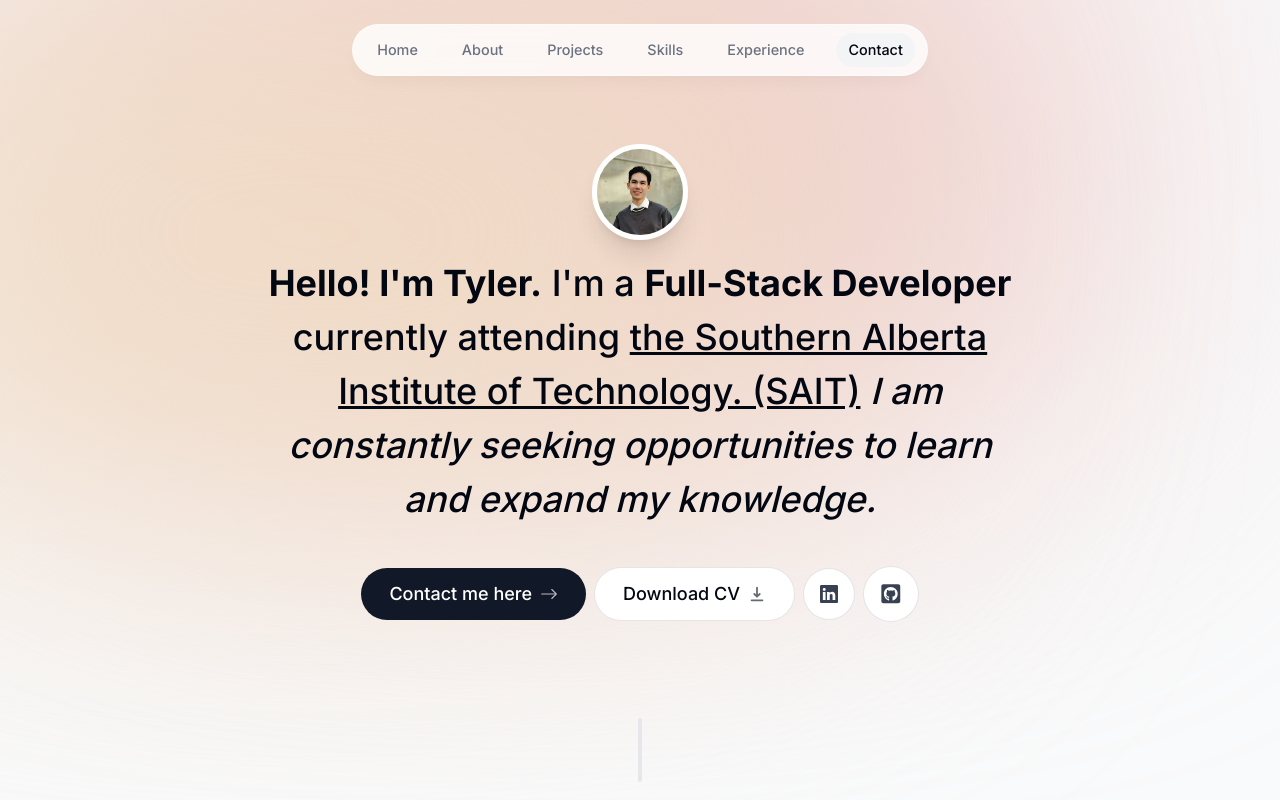
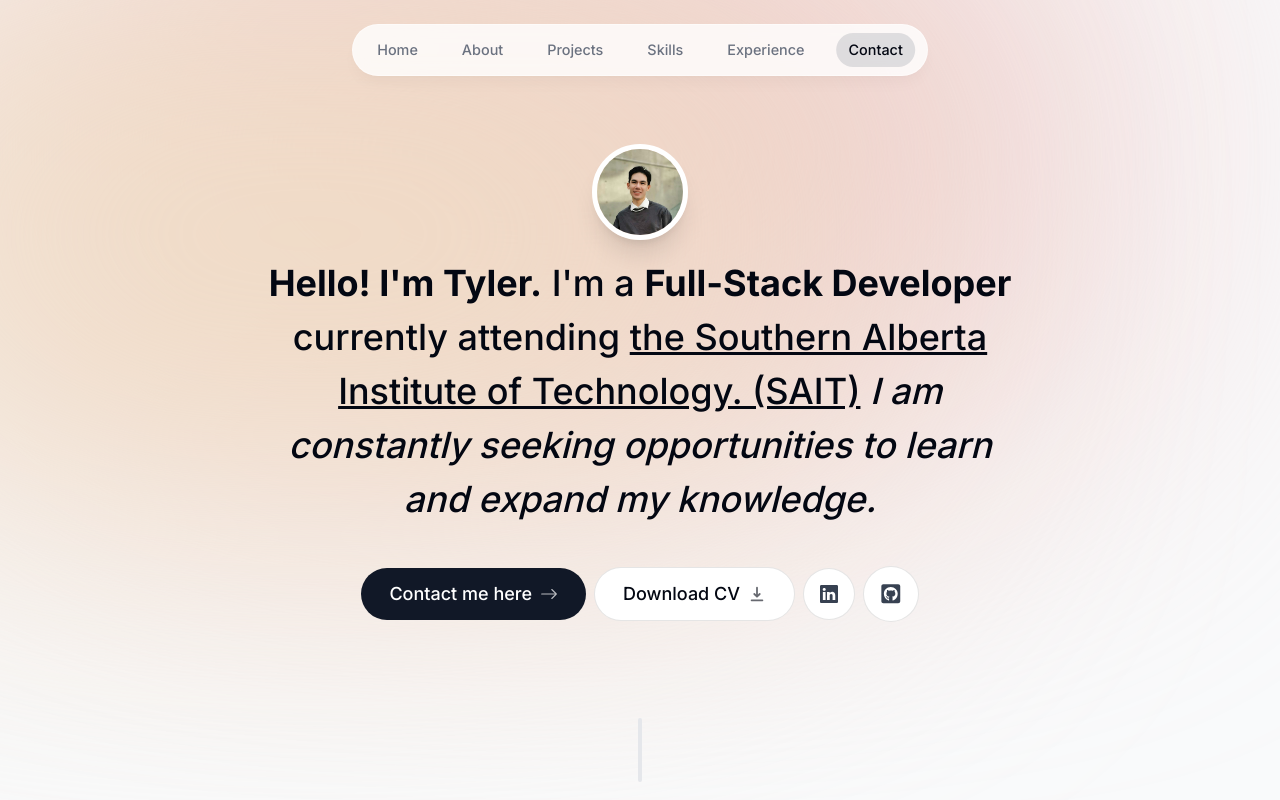
Before and after one commit to TylerTLe/portfolio, a Next.js app: page / in a window 1280 px wide. Shown: the top 800 px of the page. Built offline with nearby package versions, Linux system fonts and the light colour scheme.

Commit message:
changes active section opacity and colour

```diff
--- a/components/header.tsx
+++ b/components/header.tsx
@@ -43,7 +43,7 @@ export default function Header() {
 
                 {
                   link.name === activeSection && (
-                    <motion.span className="bg-gray-100 rounded-full absolute inset-0 -z-10"
+                    <motion.span className="bg-gray-500 bg-opacity-20 rounded-full absolute inset-0 -z-10"
                     layoutId="activeSection"
                     transition={{
                       type:"spring",
--- a/lib/data.ts
+++ b/lib/data.ts
@@ -42,6 +42,7 @@ export const experiencesData = [
     icon: React.createElement(LuGraduationCap),
     date: "2022-2024",
   },
+
 ] as const;
 
 export const projectsData = [
```
